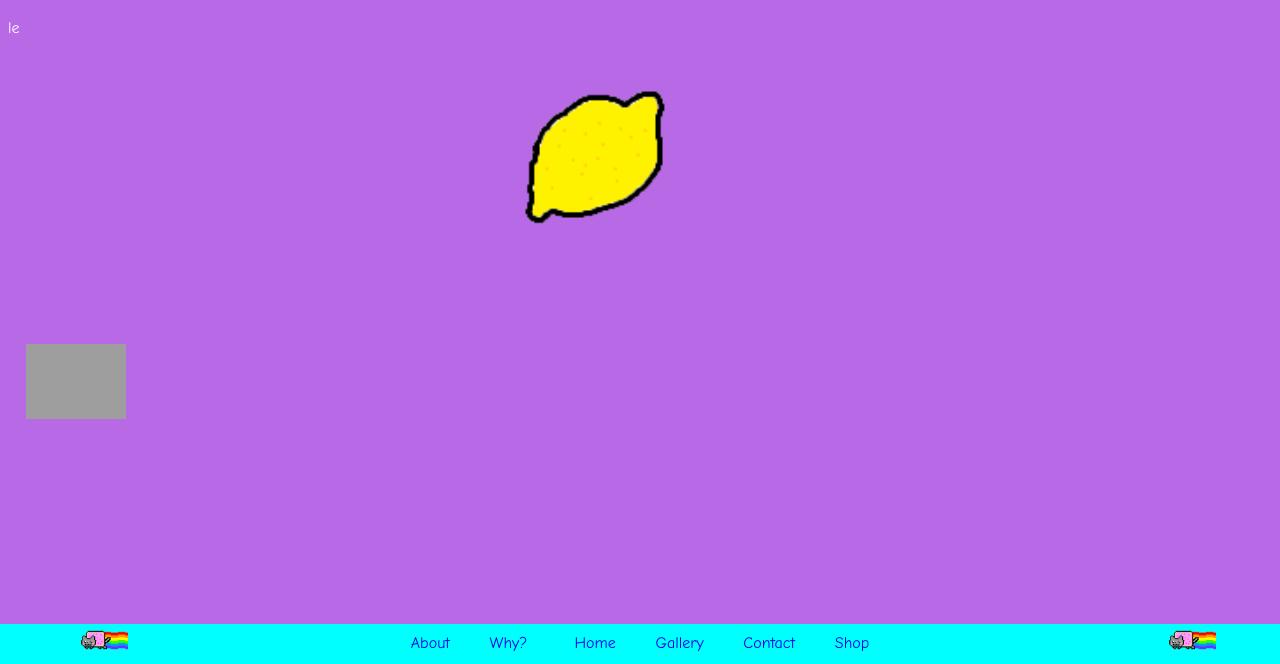
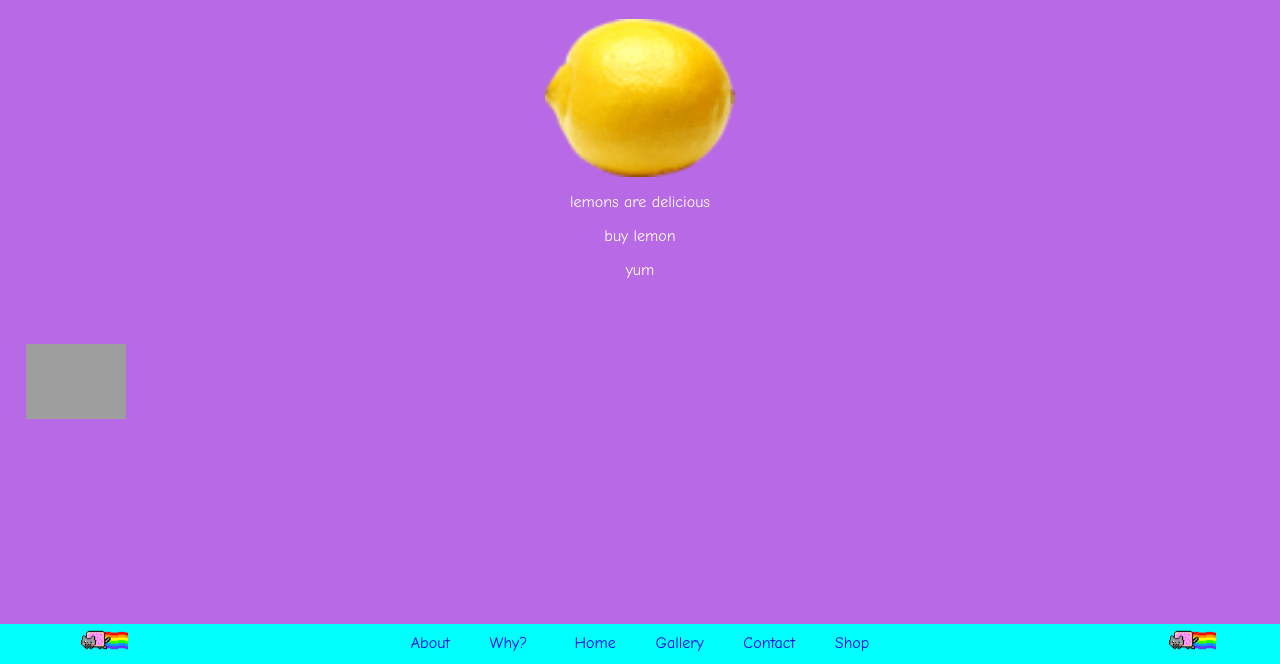
Before and after one commit to McIntosh-HS/first-website-esby02, a plain HTML site: page index.html in a window 1280 px wide. Shown: the part 136-800 px from the top of the page. Drawn offline with Linux system fonts and the light colour scheme; grey boxes are pictures that could not be loaded.

Commit message:
changes to index

```diff
--- a/index.html
+++ b/index.html
@@ -14,12 +14,12 @@
                 </a>
                 <h1 style="text-align: center;"></h1>
             </header>
-            <p>le</p>
-            <p></p>
-            <p></p>
-            <img id="image" src="/images/lem-removebg-preview.png">
+
+            <img id="image" src="/images/lemon_PNG25270(2).png">
             <img id="thumb" src="/images/thumbs.gif">
-
+            <p class="center">lemons are delicious</p>
+            <p class="center">buy lemon</p>
+            <p class="center">yum</p>
         </main>
         <footer>
 
--- a/styles.css
+++ b/styles.css
@@ -30,9 +30,11 @@ body{
 #image{
 
     opacity: 100%;
-    width:25%;
+    width:15%;
     position:relative;
-    left: 35%;
+    display:block;
+    margin-left: auto;
+    margin-right: auto;
 }
 #image:hover{
     animation-name: rot;
@@ -102,5 +104,9 @@ li a{
 }
 #shop{
     background-image: url("/images/lem.png");
-
+    background-repeat: repeat repeat;
+    color: black;
 }
+.center{
+    text-align: center;
+}
```
Also changed, not shown: images/lemon_PNG25270(2).png (added).
